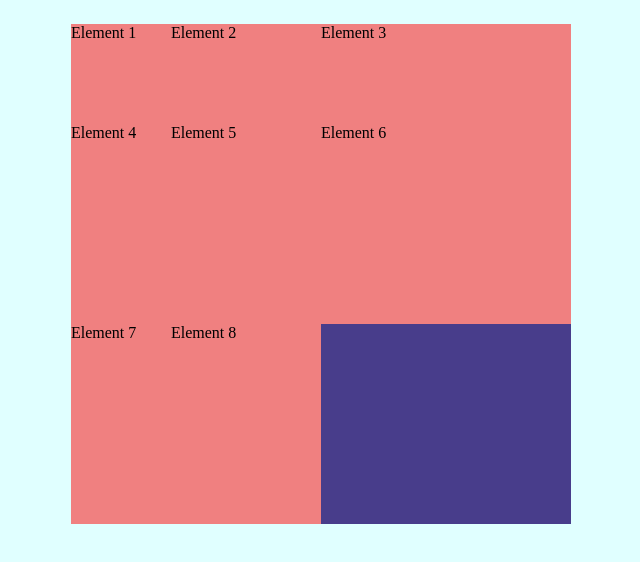
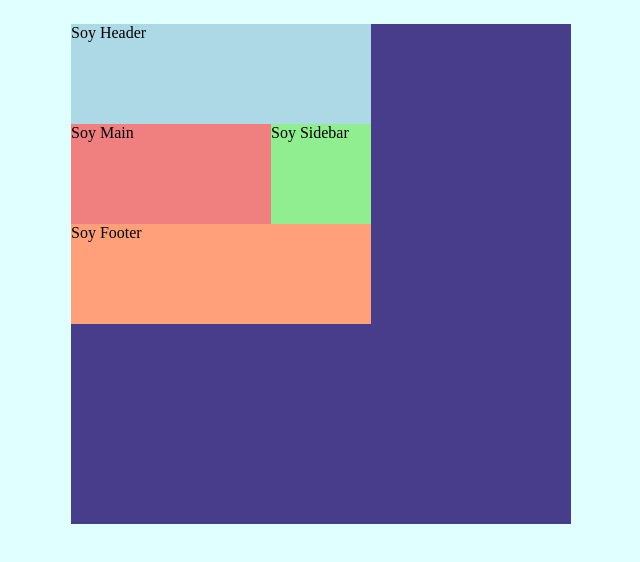
Before and after one commit to yatziel/CSS-Grid-G2, a plain HTML site: page index.html in a window 1280 px wide. Shown: the whole page, without its empty margins (319-959 px from the left). Drawn offline with Linux system fonts and the light colour scheme.

Commit message:
Aprendimos grid-template-areas

```diff
--- a/index.html
+++ b/index.html
@@ -7,17 +7,11 @@
 	<link rel="stylesheet" href="style.css">
 </head>
 <body>
-	<!-- Este es el contenedor del grid -->
 	<div class="container">
-		<!-- Aquí van los elementos del grid -->
-		<div class="item">Element 1</div>
-		<div class="item">Element 2</div>
-		<div class="item">Element 3</div>
-		<div class="item">Element 4</div>
-		<div class="item">Element 5</div>
-		<div class="item">Element 6</div>
-		<div class="item">Element 7</div>
-		<div class="item">Element 8</div>
+		<div class="header">Soy Header</div>
+		<div class="main">Soy Main</div>
+		<div class="sidebar">Soy Sidebar</div>
+		<div class="footer">Soy Footer</div>
 	</div>
 </body>
 </html>
--- a/style.css
+++ b/style.css
@@ -12,15 +12,36 @@ body {
 
 .container {
 	display: grid;
-	grid-template-columns: 100px auto 250px;
-	grid-template-rows: 100px auto;
+	grid-template-columns: 100px 100px 100px;
+	grid-template-rows: repeat(3, 100px) /* 100px 100px */;
+	grid-template-areas:
+		"header header header"
+		"main   main   sidebar"
+		"footer footer footer";
 
 	width: 500px;
 	height: 500px;
-	margin: 0 auto; /* Centra elementos con un ancho fijo en e contenedor */
+	margin: 0 auto;
+
 	background-color: darkslateblue;
 }
 
-.item {
+.header {
+	grid-area: header;
+	background-color: lightblue;
+}
+
+.main {
+	grid-area: main;
 	background-color: lightcoral;
 }
+
+.sidebar {
+	grid-area: sidebar;
+	background-color: lightgreen;
+}
+
+.footer {
+	grid-area: footer;
+	background-color: lightsalmon;
+}
```
